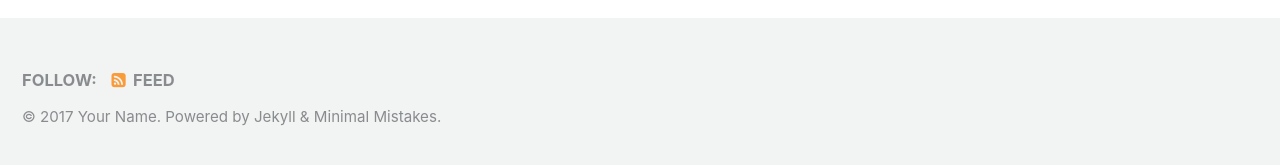
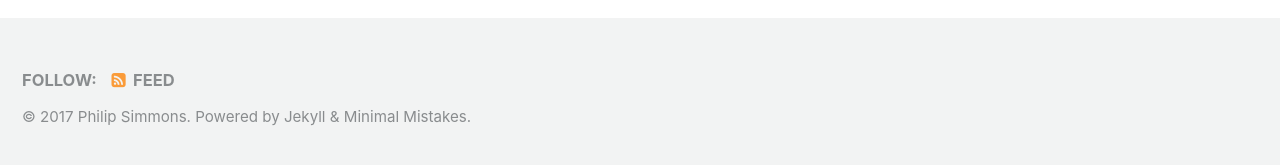
Before and after one commit to PhilpSimmons/PhilpSimmons.github.io, a Jekyll site: the page built from index.html, in a window 1280 px wide and 900 px high, scrolled down 253 px. Shown: the part 727-892 px from the top of the window. Built offline with Jekyll 4.4.1, drawn with Linux system fonts in a browser that asks for light colours; the list of posts is cut into pages by our own code.

Commit message:
update name

```diff
--- a/_config.yml
+++ b/_config.yml
@@ -11,7 +11,7 @@ minimal_mistakes_skin    : "default" # "air", "aqua", "contrast", "dark", "dirt"
 locale                   : "en"
 title                    : "Philip Simmons"
 title_separator          : "-"
-name                     : "Your Name"
+name                     : "Philip Simmons"
 description              : "An amazing website."
 url                      : # the base hostname & protocol for your site e.g. "https://mmistakes.github.io"
 baseurl                  : # the subpath of your site, e.g. "/blog"
```
